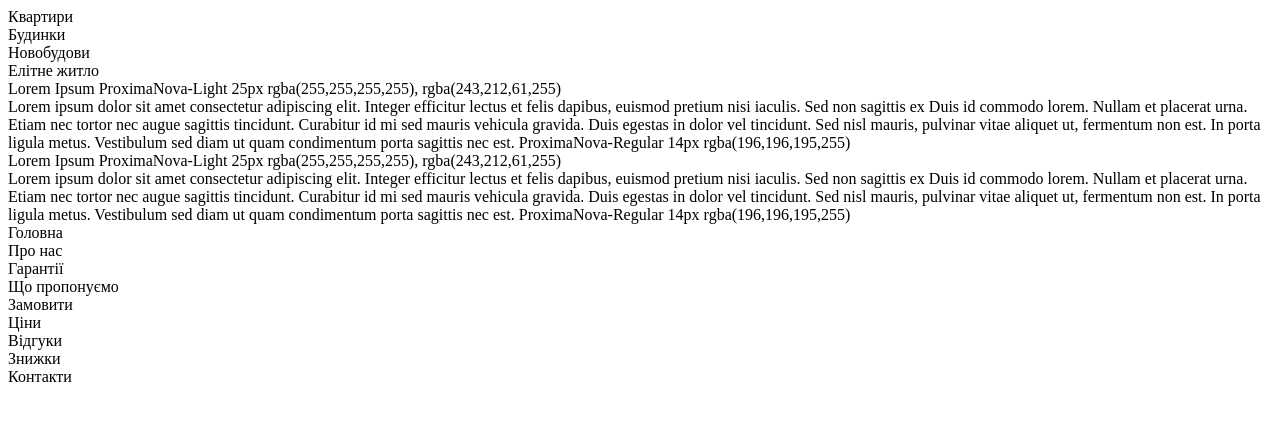
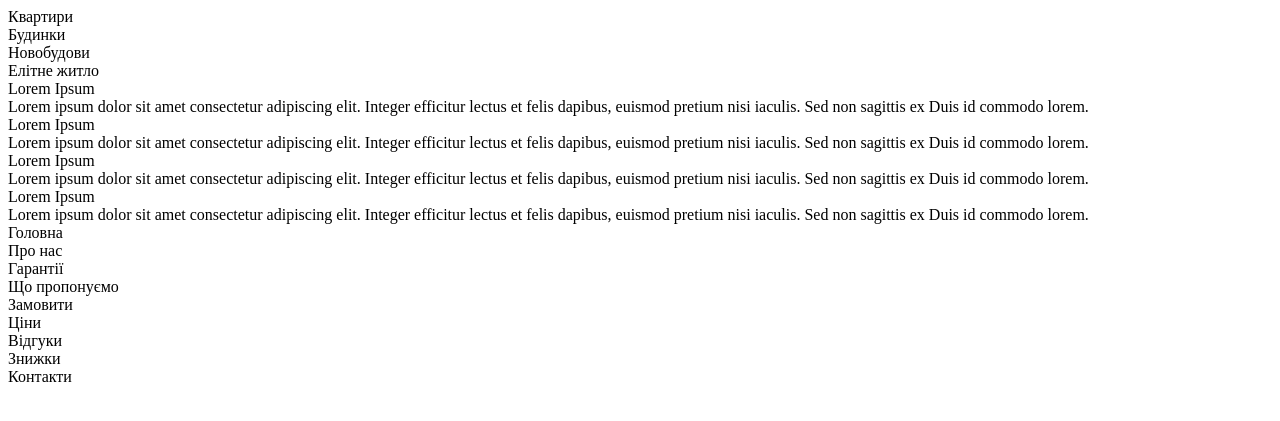
Before and after one commit to everyt1me/GD, a Python web app: template src/template/footer.html in a window 1280 px wide. Shown: the top 421 px of the page. Run offline with Jinja, Linux system fonts and the light colour scheme; the template is opened without the code that fills it, so the values that code supplies are empty.

Commit message:
footer v0.1.0

```diff
--- a/src/template/footer.html
+++ b/src/template/footer.html
@@ -2,54 +2,54 @@
     <div class="container-fluid">
         <div class="container">
             <div class="row justify-content-center py-2">
-                <div class="col-auto">Квартири</div>
-                <div class="col-auto">Будинки</div>
-                <div class="col-auto">Новобудови</div>
-                <div class="col-auto">Елітне житло</div>
+                <div class="col-auto mx-4">Квартири</div>
+                <div class="col-auto mx-4">Будинки</div>
+                <div class="col-auto mx-4">Новобудови</div>
+                <div class="col-auto mx-4">Елітне житло</div>
             </div>
         </div>
     </div>
-    <div class="container-fluid">
+    <div class="container-fluid align-items-center d-flex">
         <div class="container">
             <div class="row justify-content-center align-items-center">
-                    <article class="col-2">
-                        <header>
-                            Lorem <span class="yellow">Ipsum</span> ProximaNova-Light 25px rgba(255,255,255,255), rgba(243,212,61,255)
+                <article class="col-3 pr-5">
+                    <header class="mb-4">
+                        Lorem <span class="yellow">Ipsum</span>
                     </header>
                     <main>
                         Lorem ipsum dolor sit amet consectetur adipiscing elit. Integer efficitur lectus et felis
                         dapibus,
-                            euismod pretium nisi iaculis. Sed non sagittis ex Duis id commodo lorem. Nullam et placerat
-                            urna.
-                            Etiam
-                            nec tortor nec augue sagittis tincidunt. Curabitur id mi sed mauris vehicula gravida. Duis
-                            egestas
-                            in
-                            dolor vel tincidunt. Sed nisl mauris, pulvinar vitae aliquet ut, fermentum non est. In porta
-                            ligula
-                            metus. Vestibulum sed diam ut quam condimentum porta sagittis nec est. ProximaNova-Regular
-                            14px
-                            rgba(196,196,195,255)
+                        euismod pretium nisi iaculis. Sed non sagittis ex Duis id commodo lorem.
                     </main>
                 </article>
-                    <article class="col-2">
-                        <header>
-                            Lorem Ipsum ProximaNova-Light 25px rgba(255,255,255,255), rgba(243,212,61,255)
+                <article class="col-3 pr-5">
+                    <header class="mb-4">
+                        Lorem <span class="yellow">Ipsum</span>
                     </header>
                     <main>
                         Lorem ipsum dolor sit amet consectetur adipiscing elit. Integer efficitur lectus et felis
                         dapibus,
-                            euismod pretium nisi iaculis. Sed non sagittis ex Duis id commodo lorem. Nullam et placerat
-                            urna.
-                            Etiam
-                            nec tortor nec augue sagittis tincidunt. Curabitur id mi sed mauris vehicula gravida. Duis
-                            egestas
-                            in
-                            dolor vel tincidunt. Sed nisl mauris, pulvinar vitae aliquet ut, fermentum non est. In porta
-                            ligula
-                            metus. Vestibulum sed diam ut quam condimentum porta sagittis nec est. ProximaNova-Regular
-                            14px
-                            rgba(196,196,195,255)
+                        euismod pretium nisi iaculis. Sed non sagittis ex Duis id commodo lorem.
+                    </main>
+                </article>
+                <article class="col-3 pr-5">
+                    <header class="mb-4">
+                        Lorem <span class="yellow">Ipsum</span>
+                    </header>
+                    <main>
+                        Lorem ipsum dolor sit amet consectetur adipiscing elit. Integer efficitur lectus et felis
+                        dapibus,
+                        euismod pretium nisi iaculis. Sed non sagittis ex Duis id commodo lorem.
+                    </main>
+                </article>
+                <article class="col-3 pr-5">
+                    <header class="mb-4">
+                        Lorem <span class="yellow">Ipsum</span>
+                    </header>
+                    <main>
+                        Lorem ipsum dolor sit amet consectetur adipiscing elit. Integer efficitur lectus et felis
+                        dapibus,
+                        euismod pretium nisi iaculis. Sed non sagittis ex Duis id commodo lorem.
                     </main>
                 </article>
             </div>
@@ -58,7 +58,7 @@
     </div>
     <div class="container-fluid">
         <div class="container">
-            <div class="row justify-content-center py-2">
+            <div class="row justify-content-between py-3">
                 <div class="col-auto">Головна</div>
                 <div class="col-auto">Про нас</div>
                 <div class="col-auto">Гарантії</div>
```
Also changed, not shown: src/css/views/_footer.scss (+15 -9 lines). Lines whose indentation alone changed are shown as unchanged.
